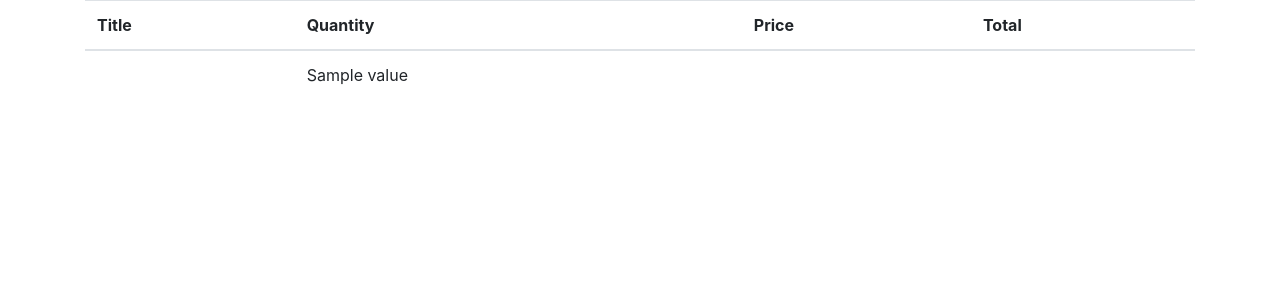
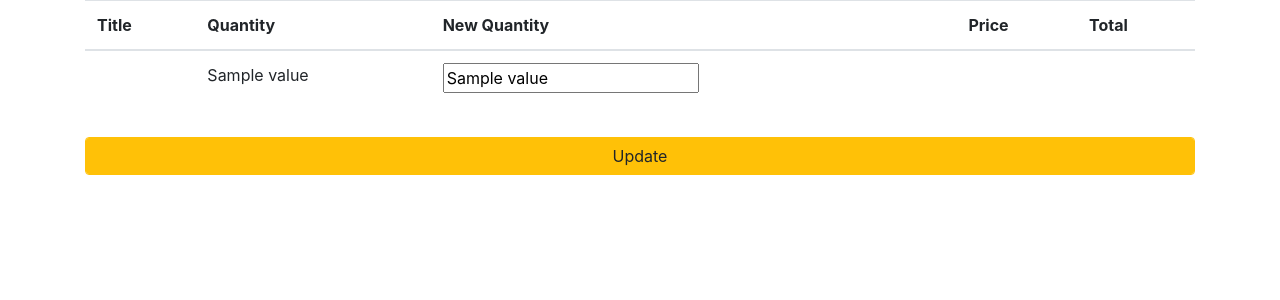
Before and after one commit to mkkelley/dbs-onlinebookstore, a Spring app: template src/main/resources/templates/cart/cart_view.html in a window 1280 px wide. Shown: the part 56-356 px from the top of the page. Run offline with Thymeleaf, Linux system fonts and the light colour scheme; the template is opened without the code that fills it: most values are stand-ins (such as "Sample title", 1, 10 or a date in 2020); data that the repository does not hold is empty; some libraries are stand-ins or nearby versions.

Commit message:
Fix cart model problems, add a subject list to BookRepository

```diff
--- a/src/main/java/net/minthe/dbsbookshop/BookController.java
+++ b/src/main/java/net/minthe/dbsbookshop/BookController.java
@@ -6,8 +6,6 @@ import org.springframework.beans.factory.annotation.Autowired;
 import org.springframework.stereotype.Controller;
 import org.springframework.ui.Model;
 import org.springframework.web.bind.annotation.GetMapping;
-
-import java.util.List;
 
 /**
  * Created by Michael Kelley on 10/22/2018
--- a/src/main/java/net/minthe/dbsbookshop/model/Cart.java
+++ b/src/main/java/net/minthe/dbsbookshop/model/Cart.java
@@ -11,12 +11,12 @@ import javax.persistence.*;
 public class Cart {
     @Id
     @ManyToOne
-    @JoinColumn(name="userid", referencedColumnName = "userid")
+    @JoinColumn(name="userid")
     private Member userid;
 
     @Id
     @ManyToOne
-    @JoinColumn(name="isbn", referencedColumnName = "isbn")
+    @JoinColumn(name="isbn")
     private Book isbn;
 
     @Column(nullable=false)
--- a/src/main/java/net/minthe/dbsbookshop/repo/BookRepository.java
+++ b/src/main/java/net/minthe/dbsbookshop/repo/BookRepository.java
@@ -1,12 +1,17 @@
 package net.minthe.dbsbookshop.repo;
 
 import net.minthe.dbsbookshop.model.Book;
+import org.springframework.data.jpa.repository.Query;
 import org.springframework.data.repository.CrudRepository;
 import org.springframework.stereotype.Repository;
+
+import java.util.List;
 
 /**
  * Created by Michael Kelley on 10/15/2018
  */
 @Repository
 public interface BookRepository extends CrudRepository<Book, String> {
+    @Query(value="select distinct subject from books", nativeQuery = true)
+    List<String> listDistinctSubject();
 }
--- a/src/main/resources/templates/cart/cart_view.html
+++ b/src/main/resources/templates/cart/cart_view.html
@@ -5,11 +5,15 @@
 </head>
 <body>
 <section class="col-md-12">
+    <form name="f"
+          th:action="@{/cart/update}"
+          method="post">
         <table class="table">
             <thead>
             <tr>
                 <th>Title</th>
                 <th>Quantity</th>
+                <th>New Quantity</th>
                 <th>Price</th>
                 <th>Total</th>
             </tr>
@@ -20,11 +24,24 @@
                     <a th:href="@{/book/{isbn}(isbn=${cart.key.getIsbn()})}" th:text="${cart.key.getTitle()}"></a>
                 </td>
                 <td th:text="${cart.value}"></td>
+                <td>
+                    <div class="form-group">
+                        <input type="text"
+                               th:value="${cart.value}"
+                               th:name="${cart.key.isbn}"
+                               th:id="${cart.key.isbn}"/>
+                    </div>
+                </td>
                 <td th:text="${cart.key.getPrice()}"></td>
                 <td th:text="${cart.key.getPrice().multiply(cart.value)}"></td>
             </tr>
             </tbody>
         </table>
+        <div class="form-group">
+            <input type="submit" class="btn btn-warning form-control"
+                   value="Update"/>
+        </div>
+    </form>
 </section>
 </body>
 </html>
--- a/src/main/resources/templates/default.html
+++ b/src/main/resources/templates/default.html
@@ -27,7 +27,7 @@
         </ul>
         <ul class="navbar-nav ml-auto" th:if="${@loginService.userLoggedIn()}">
             <li class="nav-item">
-                <a class="nav-link">Cart</a>
+                <a class="nav-link" th:href="@{/cart}">Cart</a>
             </li>
             <li class="nav-item">
                 <a class="nav-link active"
```
Also changed, not shown: src/main/java/net/minthe/dbsbookshop/CartController.java (+17 -0 lines), src/main/java/net/minthe/dbsbookshop/model/CartKey.java (+4 -4 lines). Lines whose indentation alone changed are shown as unchanged.
